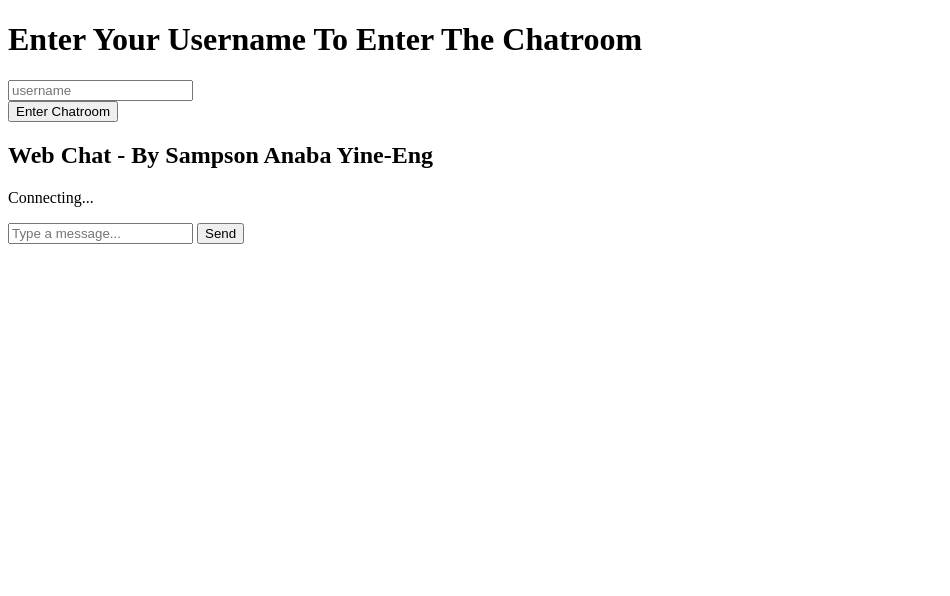
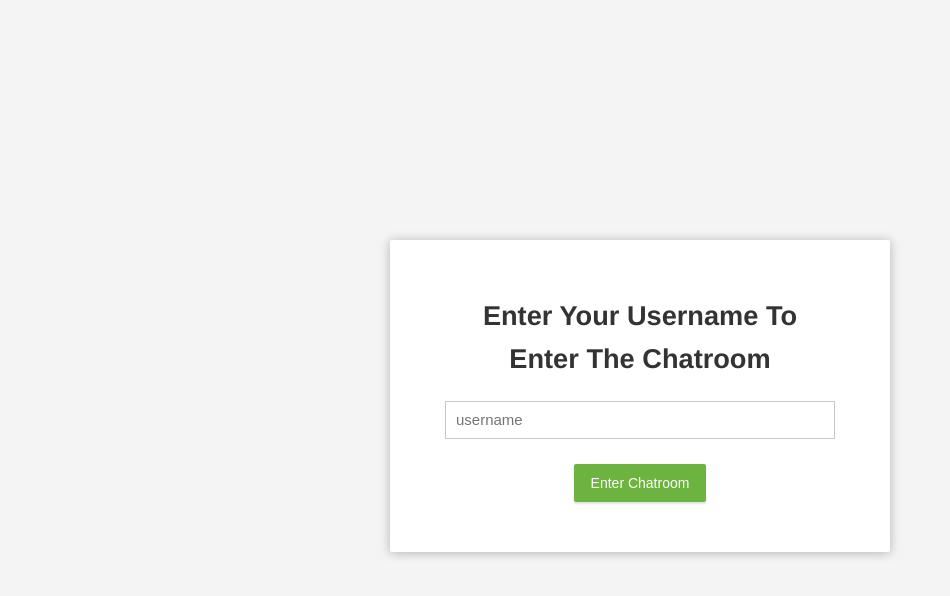
Before and after one commit to Yine-Eng/Chat-App-Frontend, a plain HTML site: page static/index.html in a window 1280 px wide. Shown: the whole page, without its empty margins (0-950 px from the left). Drawn offline with nearby package versions, Linux system fonts and the light colour scheme; files that its build step writes are made by us from their sources; the site is published under a folder, as on GitHub Pages, so addresses that start at the root find nothing.

```diff
--- a/static/index.html
+++ b/static/index.html
@@ -2,8 +2,9 @@
 <html lang="en">
 <head>
     <meta charset="UTF-8">
+    <meta name="viewport" content="width=device-width, initial-scale=1.0">
     <title>Web Chat</title>
-    <link rel="stylesheet" href="/css/style.css">
+    <link rel="stylesheet" href="static/css/style.css">
 </head>
 <body>
     <noscript>
@@ -54,6 +55,6 @@
     <script src="https://cdnjs.cloudflare.com/ajax/libs/sockjs-client/1.5.2/sockjs.min.js"></script>
     <script src="https://cdnjs.cloudflare.com/ajax/libs/stomp.js/2.3.3/stomp.min.js"></script>
 
-    <script src="/js/script.js"></script>
+    <script src="static/js/script.js" defer></script>
 </body>
 </html>
```
